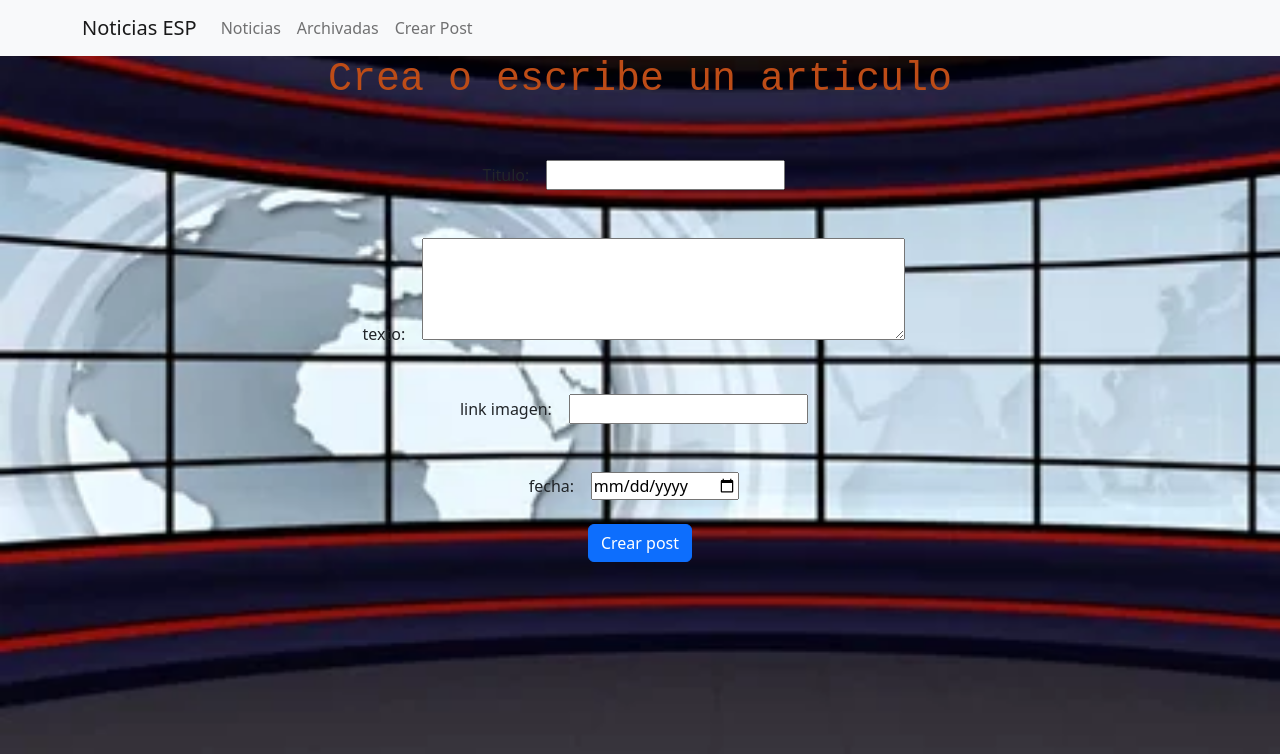
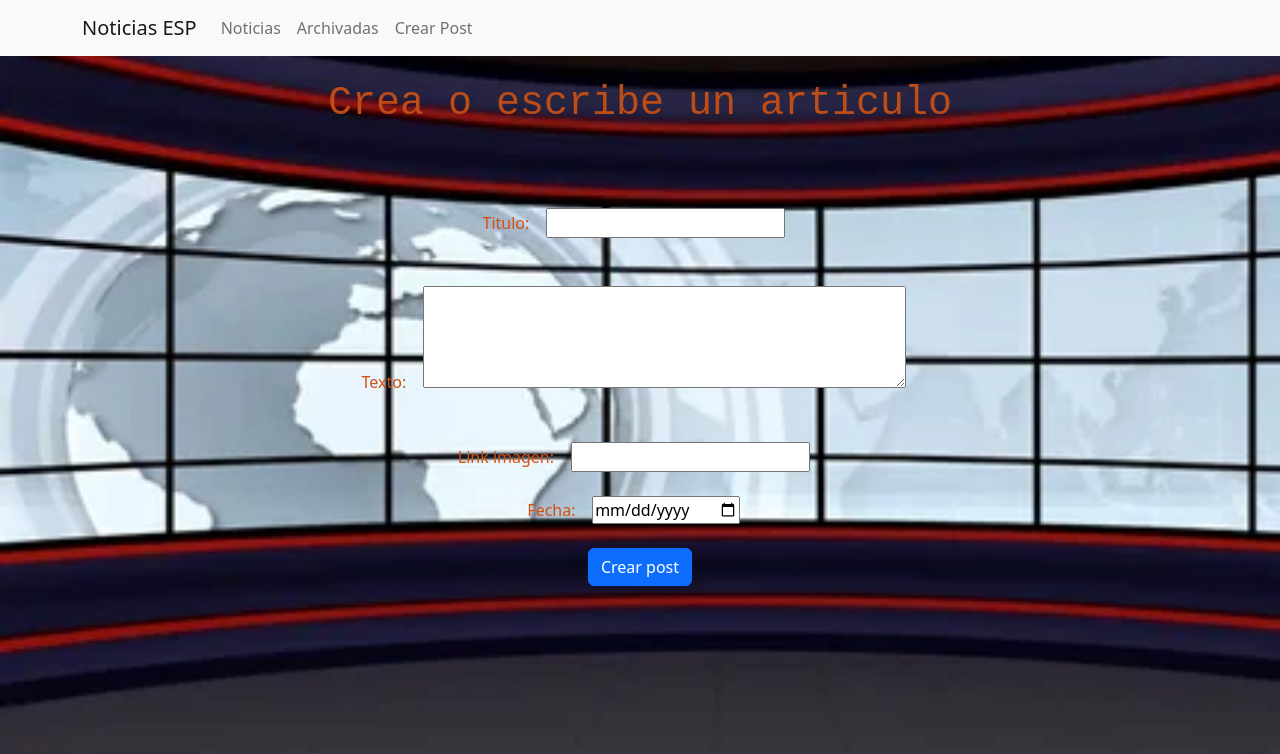
Before and after one commit to abg1995/news-client, a React (Create React App) app: page /news/post in a window 1280 px wide. Shown: the top 754 px of the page. Built offline with nearby package versions, Linux system fonts and the light colour scheme; no server answers.

Commit message:
cambio de estilos

```diff
--- a/src/styles/news.css
+++ b/src/styles/news.css
@@ -25,3 +25,7 @@
     justify-content: center;
     align-items: center;
 }
+
+label{
+    color: rgb(211, 79, 18);
+}
--- a/src/views/CreateNews.jsx
+++ b/src/views/CreateNews.jsx
@@ -30,13 +30,15 @@ function CreateNews(props) {
 
   return (
     <>
+    <br />
       <h1 className="titles">Crea o escribe un articulo</h1>
       <br />
       <br />
       <section>
         <form onSubmit={createNews}>
+            <br />
           <div>
-            <label>
+            <label >
               Titulo: &nbsp;&nbsp;&nbsp;
               <input
                 type="text"
@@ -54,7 +56,7 @@ function CreateNews(props) {
 
           <div>
             <label>
-              texto: &nbsp;&nbsp;&nbsp;
+              Texto: &nbsp;&nbsp;&nbsp;
               <textarea
                 rows="4"
                 cols="50"
@@ -72,7 +74,7 @@ function CreateNews(props) {
 
           <div>
             <label>
-              link imagen: &nbsp;&nbsp;&nbsp;
+              Link imagen: &nbsp;&nbsp;&nbsp;
               <input
                 type="text"
                 name="image"
@@ -85,11 +87,10 @@ function CreateNews(props) {
             </label>
           </div>
           <br />
-          <br />
 
           <div>
             <label>
-              fecha: &nbsp;&nbsp;&nbsp;
+              Fecha: &nbsp;&nbsp;&nbsp;
               <input
                 type="date"
                 name="date"
```
